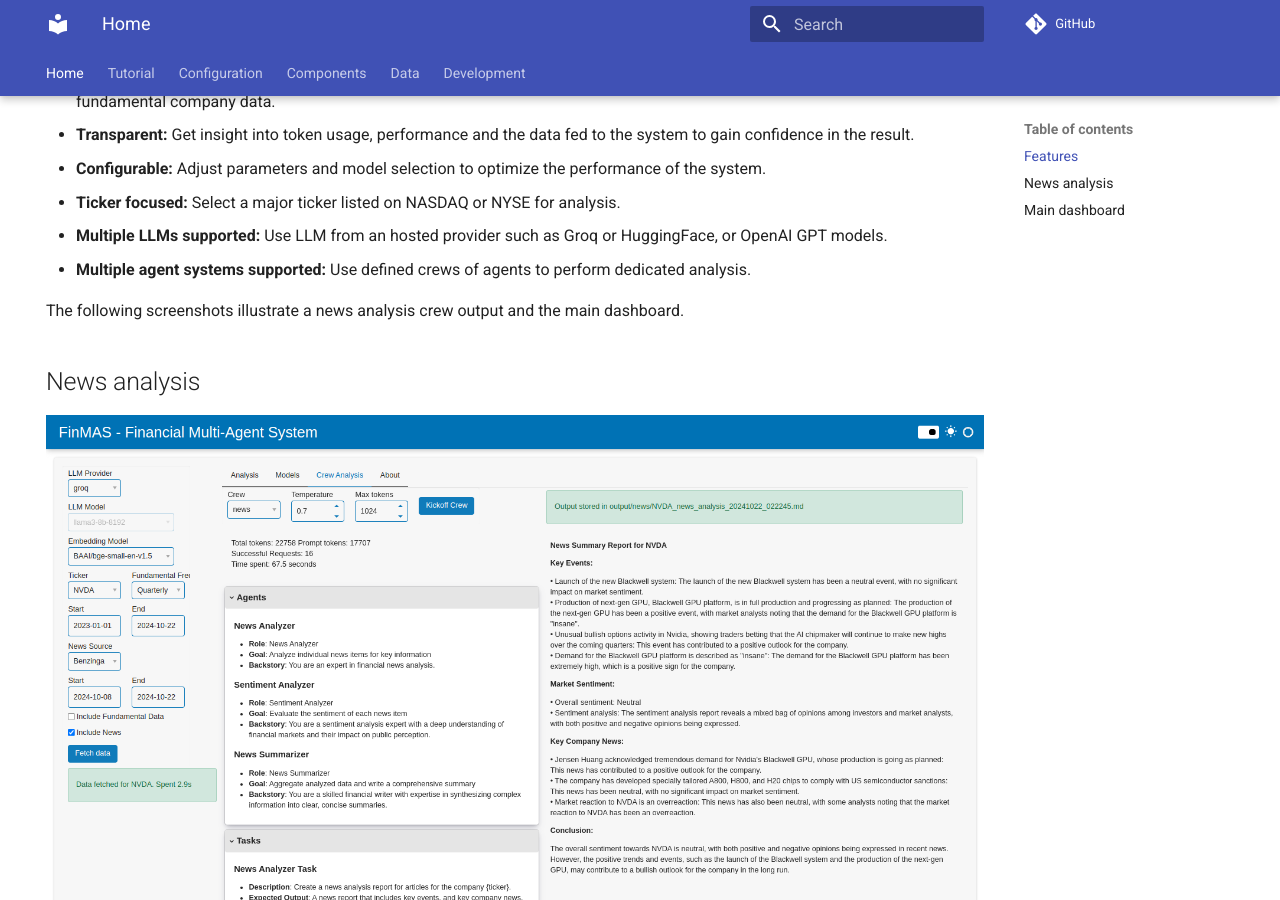
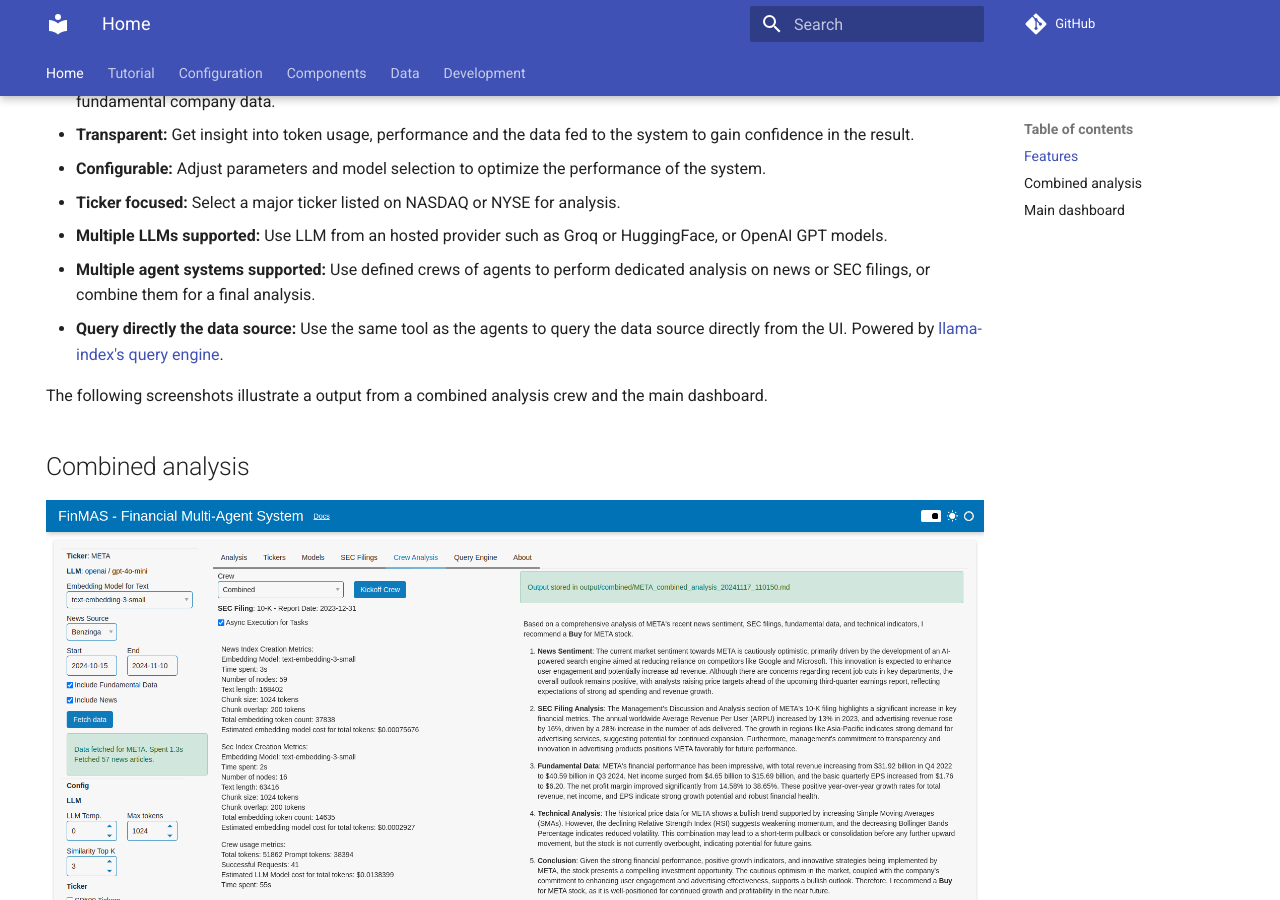
Before and after one commit to KevorkSulahian/agentic-llm-for-better-results, an MkDocs documentation site: the page built from docs/index.md, in a window 1280 px wide and 900 px high, scrolled down 457 px. Built offline with MkDocs 1.6.1 and Material for MkDocs 9.7.7, drawn with Linux system fonts in a browser that asks for light colours; nearby versions of some CDN libraries; comment, search, counter and statistics services are not loaded.

Commit message:
:memo: docs: add query engine + update screenshots + nicely format UI tables

```diff
--- a/docs/index.md
+++ b/docs/index.md
@@ -20,18 +20,22 @@
 
 ## Features
 
-- **Extracting insights from unstructured data:** Analyze unstructured data such as SEC filings and News articles together with fundamental company data.
+- **Extracting insights from unstructured data:** Analyze unstructured data such as SEC filings and
+  News articles together with fundamental company data.
 - **Transparent:** Get insight into token usage, performance and the data fed to the system to gain confidence in the result.
 - **Configurable:** Adjust parameters and model selection to optimize the performance of the system.
 - **Ticker focused:** Select a major ticker listed on NASDAQ or NYSE for analysis.
 - **Multiple LLMs supported:** Use LLM from an hosted provider such as Groq or HuggingFace, or OpenAI GPT models.
-- **Multiple agent systems supported:** Use defined crews of agents to perform dedicated analysis.
+- **Multiple agent systems supported:** Use defined crews of agents to perform dedicated analysis on
+  news or SEC filings, or combine them for a final analysis.
+- **Query directly the data source:** Use the same tool as the agents to query the data source directly from the UI.
+  Powered by [llama-index's query engine](https://docs.llamaindex.ai/en/stable/understanding/querying/querying/).
 
-The following screenshots illustrate a news analysis crew output and the main dashboard.
+The following screenshots illustrate a output from a combined analysis crew and the main dashboard.
 
-## News analysis
+## Combined analysis
 
-![](assets/screenshots/finmas_news_analysis.png)
+![](assets/screenshots/finmas_combined_analysis.png)
 
 ## Main dashboard
 
--- a/mkdocs.yml
+++ b/mkdocs.yml
@@ -13,9 +13,10 @@
   - Components:
       - components/index.md
       - Crews: components/crews.md
-      - Packages: components/packages.md
+      - Query Engine: components/query_engine.md
       - LLM Models: components/llm_models.md
       - Embedding Models: components/embedding_models.md
+      - Packages: components/packages.md
   - Data:
       - data/index.md
       - SEC Filings:
```
Also changed, not shown: README.md (+35 -14 lines), docs/components/query_engine.md (added, +17 -0 lines), finmas/panel/about.md (+1 -0 lines), finmas/panel/query.md (+2 -1 lines), docs/assets/screenshots/finmas_combined_analysis.png (added), docs/assets/screenshots/finmas_main_dashboard.png, docs/assets/screenshots/finmas_news_analysis.png (deleted), docs/assets/screenshots/finmas_query_engine.png (added), 2 other files.
